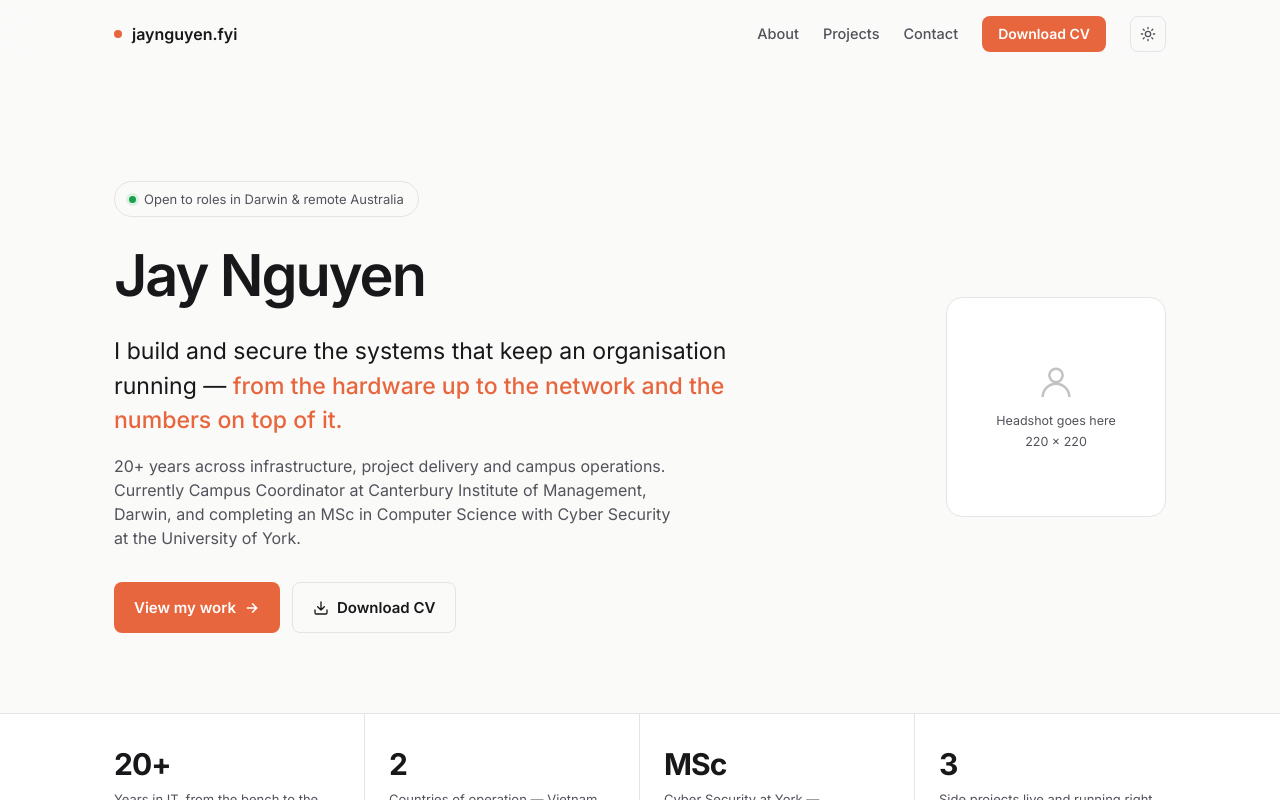
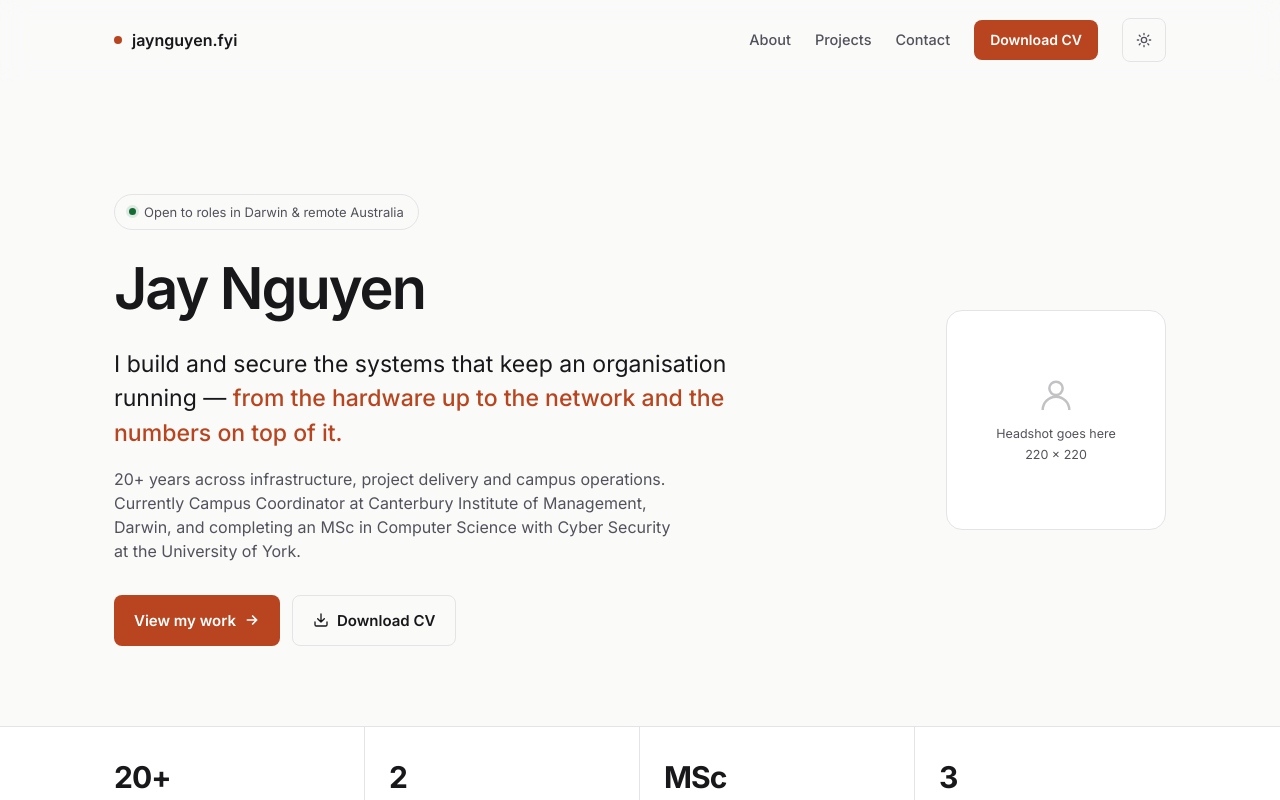
Before and after one commit to hoangnkau/jaynguyen, a Next.js app: page / in a window 1280 px wide. Shown: the top 800 px of the page. Built offline with nearby package versions, Linux system fonts and the light colour scheme; no server answers.

Commit message:
WCAG AA colour palette, larger touch targets

```diff
--- a/src/app/globals.css
+++ b/src/app/globals.css
@@ -6,6 +6,24 @@
 /* ---------------------------------------------------------------
    Design tokens — the single source of truth for the whole site.
    Locked in the blueprint: light default, Territory ochre accent.
+
+   Every foreground/background pair below is validated at WCAG AA
+   (>= 4.5:1 for normal text). Ratios measured, not assumed:
+
+     LIGHT                                  DARK
+     body on bg          16.96              15.68
+     muted on bg          7.40               7.28
+     muted on surface-2   7.03               5.99
+     accent on bg         5.14               6.75
+     accent on surface    5.37               6.10
+     label on accent      5.37               6.60
+     badge accent/soft    4.53               5.14
+     badge live/soft      5.51               5.54
+
+   The accent differs per theme on purpose: a single ochre cannot
+   carry white text AND sit on a near-white page at AA. Light mode
+   uses the deeper #B8451F; dark mode uses the lighter #F0784F with
+   near-black label text.
    --------------------------------------------------------------- */
 :root {
   --bg: #fafaf9;
@@ -14,10 +32,10 @@
   --fg: #18181b;
   --muted: #52525b;
   --border: #e4e4e7;
-  --accent: #e8663d;
-  --accent-soft: rgb(232 102 61 / 0.1);
-  --live: #16a34a;
-  --live-soft: rgb(22 163 74 / 0.12);
+  --accent: #b8451f;
+  --accent-soft: rgb(184 69 31 / 0.12);
+  --live: #146b34;
+  --live-soft: rgb(20 107 52 / 0.12);
   --on-accent: #ffffff;
 }
 
@@ -28,11 +46,11 @@
   --fg: #e8eaed;
   --muted: #9ba1ac;
   --border: #2a3441;
-  --accent: #e8663d;
-  --accent-soft: rgb(232 102 61 / 0.14);
+  --accent: #f0784f;
+  --accent-soft: rgb(240 120 79 / 0.14);
   --live: #3fb950;
   --live-soft: rgb(63 185 80 / 0.14);
-  --on-accent: #ffffff;
+  --on-accent: #1b1207;
 }
 
 @theme inline {
--- a/src/components/nav.tsx
+++ b/src/components/nav.tsx
@@ -28,7 +28,7 @@ export function Nav() {
       }`}
     >
       <div className="mx-auto flex w-full max-w-[var(--container-content)] items-center gap-6 px-6 py-4">
-        <Link href="/" className="mr-auto flex items-center gap-2.5 text-base font-semibold">
+        <Link href="/" className="-my-1 mr-auto flex items-center gap-2.5 py-3 text-base font-semibold">
           <span className="size-2 shrink-0 rounded-full bg-accent" />
           {site.domain}
         </Link>
@@ -38,14 +38,14 @@ export function Nav() {
             <Link
               key={link.href}
               href={link.href}
-              className="hidden text-[14.5px] font-medium text-muted transition-colors hover:text-fg sm:block"
+              className="hidden py-3 text-[14.5px] font-medium text-muted transition-colors hover:text-fg sm:block"
             >
               {link.label}
             </Link>
           ))}
           <Link
             href="/cv"
-            className="rounded-lg bg-accent px-4 py-2 text-sm font-semibold text-on-accent transition-opacity hover:opacity-88"
+            className="rounded-lg bg-accent px-4 py-2.5 text-sm font-semibold text-on-accent transition-opacity hover:opacity-88"
           >
             Download CV
           </Link>
--- a/src/components/theme-toggle.tsx
+++ b/src/components/theme-toggle.tsx
@@ -17,7 +17,7 @@ export function ThemeToggle() {
       type="button"
       onClick={() => setTheme(resolvedTheme === "dark" ? "light" : "dark")}
       aria-label="Toggle between light and dark theme"
-      className="grid size-9 place-items-center rounded-lg border border-border text-muted transition-colors hover:border-fg hover:text-fg"
+      className="grid size-11 place-items-center rounded-lg border border-border text-muted transition-colors hover:border-fg hover:text-fg"
     >
       <Sun className="size-4 dark:hidden" />
       <Moon className="hidden size-4 dark:block" />
```
